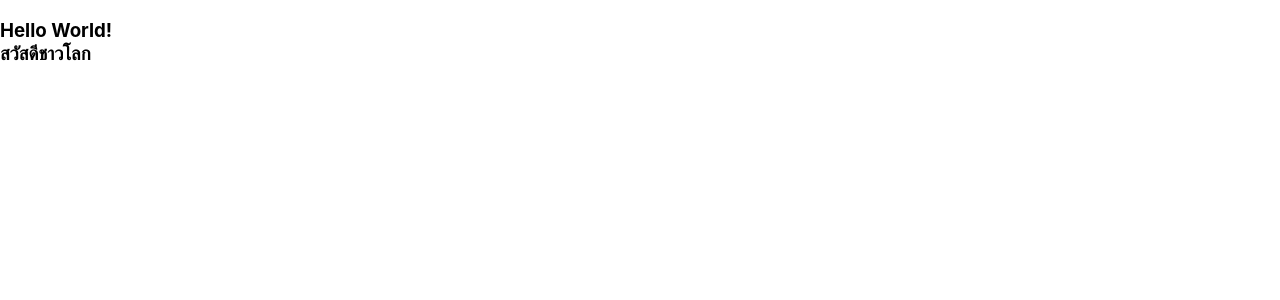
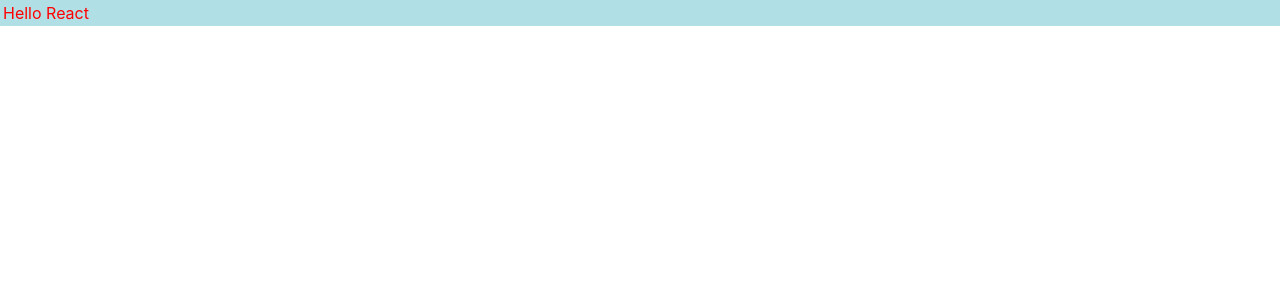
Before and after one commit to Sarunwit00/app1, a React (Create React App) app: page / in a window 1280 px wide. Shown: the top 300 px of the page. Built offline with nearby package versions, Linux system fonts and the light colour scheme.

Commit message:
css_inline

```diff
--- a/src/App.js
+++ b/src/App.js
@@ -1,9 +1,14 @@
 import React from 'react';
 
 function App() {
-  return (
-    <h3>Hello World!<br/>สวัสดีชาวโลก</h3>
-  );
+  const divStyle = {
+    color: 'red',
+    backgroundColor: 'powderblue',
+    fonSize: 'large',
+    padding: '3px',
+  }
+  return <div style={divStyle}>Hello React</div>
+
 }
 
 export default App;
```
Also changed, not shown: src/LOGO-CIT.png (added).
